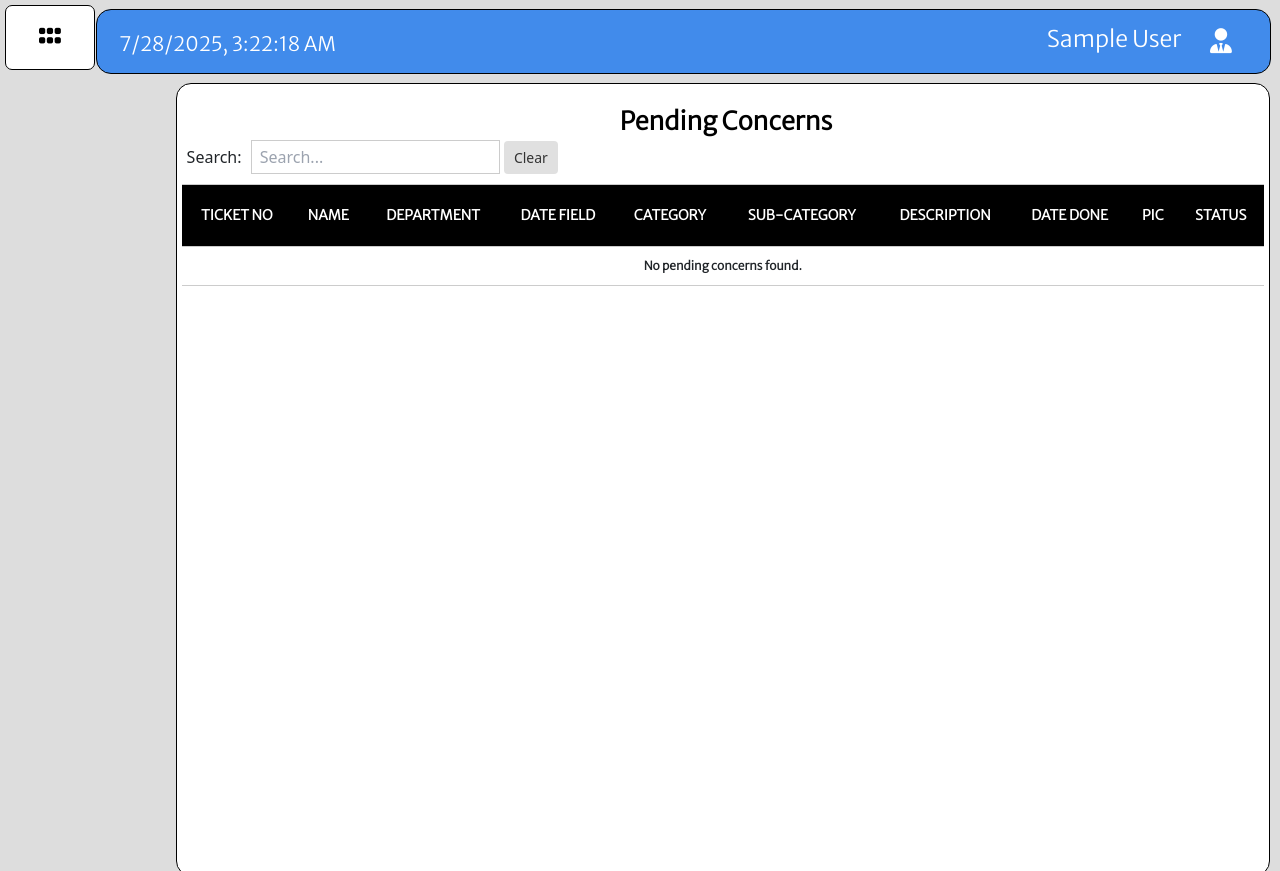
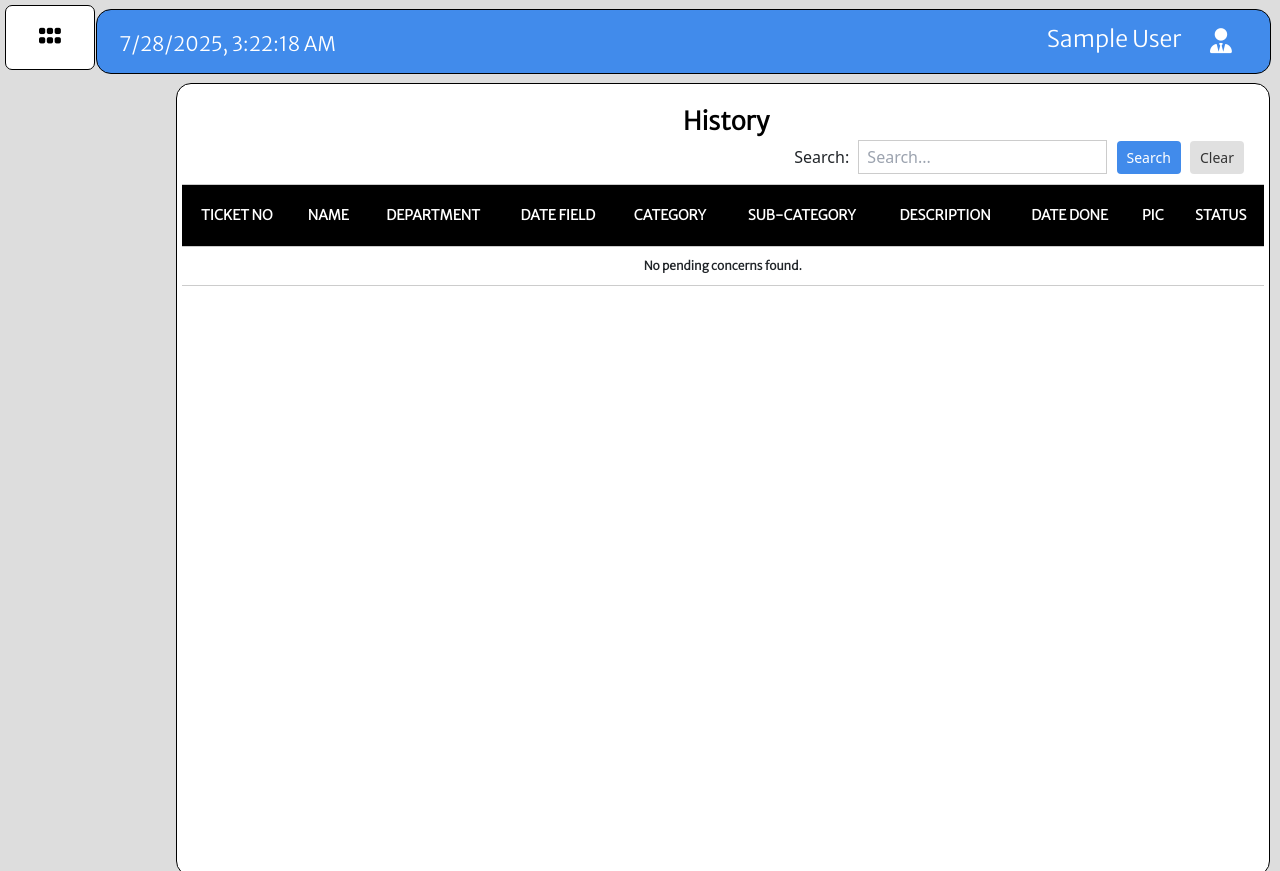
Before and after one commit to Louie-Web-Dev/ticketing-system, a PHP site: page /admin/history.php in a window 1280 px wide. Run offline with PHP 8.4, Linux system fonts and the light colour scheme; the visitor is signed in with stand-in values (Sample User, id 1); tables that the repository leaves empty or names only in its code hold one stand-in row (values such as "Sample post"); some libraries are stand-ins or nearby versions; some web fonts are replaced.

Commit message:
111111111111111111

```diff
--- a/admin/history.php
+++ b/admin/history.php
@@ -33,18 +33,33 @@
 
     <div class="pendingContainer">
         <div class="displaypending bg-transparent">
-            <h1>Pending Concerns</h1>
+            <h1>History</h1>
         </div>
 
-        <div style="display: flex; justify-content: space-between; align-items: center; margin-bottom: 10px; margin-right: 15px; padding: 0 10px;">
+        <div style="display: flex; justify-content: right; align-items: center; margin-bottom: 10px; margin-right: 15px; padding: 0 10px;">
 
 
             <div>
                 Search:
-                <input type="text" id="searchInput" onkeyup="filterTable()" placeholder="Search..." style="padding: 4px 8px; margin-left: 5px; border: 1px solid #ccc;">
-                <button onclick="clearSearch()" style=" background-color: #e0e0e0; color: #333; border: none; padding: 6px 10px; border-radius: 4px; font-size: 14px; cursor: pointer; transition: background-color 0.2s ease;">
-                    Clear</button>
+                <input type="text" id="searchInput"
+                    placeholder="Search..."
+                    value="<?= isset($_GET['search']) ? htmlspecialchars($_GET['search']) : '' ?>"
+                    onkeydown="if(event.key === 'Enter') searchNow();"
+                    style="padding: 4px 8px; margin-left: 5px; border: 1px solid #ccc;">
+
+                <button onclick="searchNow()"
+                    style="background-color: #418bebff; color: white; border: none; padding: 6px 10px; border-radius: 4px; font-size: 14px; cursor: pointer; margin-left: 5px;">
+                    Search
+                </button>
+
+                <button onclick="clearSearch()"
+                    style="background-color: #e0e0e0; color: #333; border: none; padding: 6px 10px; border-radius: 4px; font-size: 14px; cursor: pointer; margin-left: 5px;">
+                    Clear
+                </button>
             </div>
+
+
+
         </div>
 
         <div class="table-section">
@@ -73,14 +88,32 @@
                     $startFrom = ($page - 1) * $entriesPerPage;
 
                     // Count total records
-                    $countSql = "SELECT COUNT(*) AS total FROM concerns WHERE status = 'done'";
+                    $searchTerm = isset($_GET['search']) ? mysqli_real_escape_string($conn, $_GET['search']) : '';
+
+                    $where = "WHERE status = 'done'";
+                    if (!empty($searchTerm)) {
+                        $where .= " AND (
+                            ticket_no LIKE '%$searchTerm%' OR
+                            name LIKE '%$searchTerm%' OR
+                            department LIKE '%$searchTerm%' OR
+                            category LIKE '%$searchTerm%' OR
+                            sub_cat LIKE '%$searchTerm%' OR
+                            description LIKE '%$searchTerm%' OR
+                            date_accomplished LIKE '%$searchTerm%' OR
+                            pic LIKE '%$searchTerm%'
+                        )";
+                    }
+
+                    // Count filtered rows
+                    $countSql = "SELECT COUNT(*) AS total FROM concerns $where";
                     $countResult = mysqli_query($conn, $countSql);
                     $totalRows = mysqli_fetch_assoc($countResult)['total'];
                     $totalPages = ceil($totalRows / $entriesPerPage);
 
-                    // Fetch paginated data
-                    $sql = "SELECT * FROM concerns WHERE status = 'done' ORDER BY id DESC LIMIT $startFrom, $entriesPerPage";
+                    // Fetch filtered, paginated results
+                    $sql = "SELECT * FROM concerns $where ORDER BY id DESC LIMIT $startFrom, $entriesPerPage";
                     $result = mysqli_query($conn, $sql);
+
 
 
                     if (mysqli_num_rows($result) > 0):
@@ -130,32 +163,26 @@
                 $startPage = max(1, $endPage - $visiblePages + 1);
             }
 
+            // Add search query to links
+            $searchQuery = isset($_GET['search']) ? '&search=' . urlencode($_GET['search']) : '';
+
             // Prev
             if ($page > 1) {
-                echo '<a href="?page=' . ($page - 1) . '&limit=' . $entriesPerPage . '" style="margin:0 5px;">&laquo; Prev</a>';
+                echo '<a href="?page=' . ($page - 1) . '&limit=' . $entriesPerPage . $searchQuery . '" style="margin:0 5px;">&laquo; Prev</a>';
             }
 
             // Page numbers
             for ($i = $startPage; $i <= $endPage; $i++) {
-                echo '<a href="?page=' . $i . '&limit=' . $entriesPerPage . '" style="margin:0 5px; padding: 6px 10px; border: 1px solid #ccc; background: ' . ($i == $page ? '#9cc5fa' : '#fff') . '; color: ' . ($i == $page ? '#000' : '#007bff') . '; text-decoration: none; border-radius: 4px;">' . $i . '</a>';
+                echo '<a href="?page=' . $i . '&limit=' . $entriesPerPage . $searchQuery . '" style="margin:0 5px; padding: 6px 10px; border: 1px solid #ccc; background: ' . ($i == $page ? '#9cc5fa' : '#fff') . '; color: ' . ($i == $page ? '#000' : '#007bff') . '; text-decoration: none; border-radius: 4px;">' . $i . '</a>';
             }
 
             // Next
             if ($page < $totalPages) {
-                echo '<a href="?page=' . ($page + 1) . '&limit=' . $entriesPerPage . '" style="margin:0 5px;">Next &raquo;</a>';
+                echo '<a href="?page=' . ($page + 1) . '&limit=' . $entriesPerPage . $searchQuery . '" style="margin:0 5px;">Next &raquo;</a>';
             }
             ?>
         </div>
 
-        <script>
-            function changeLimit(select) {
-                const limit = select.value;
-                const urlParams = new URLSearchParams(window.location.search);
-                urlParams.set('limit', limit);
-                urlParams.set('page', 1); // reset to first page
-                window.location.search = urlParams.toString();
-            }
-        </script>
 
         <script>
             // desc js
@@ -177,34 +204,20 @@
 
 
     <script>
-        // search js
-        function filterTable() {
-            const input = document.getElementById("searchInput").value.toLowerCase();
-            const table = document.querySelector(".table-section table");
-            const rows = table.querySelectorAll("tbody tr");
-            const entries = parseInt(document.getElementById("entriesCount").value);
-
-            let shown = 0;
-
-            rows.forEach((row, index) => {
-                const text = row.textContent.toLowerCase();
-                const match = text.includes(input);
-
-                if (match && shown < entries) {
-                    row.style.display = "";
-                    shown++;
-                } else {
-                    row.style.display = "none";
-                }
-            });
+        function searchNow() {
+            const search = document.getElementById("searchInput").value.trim();
+            const urlParams = new URLSearchParams(window.location.search);
+            urlParams.set("search", search);
+            urlParams.set("page", 1); // Reset to first page
+            window.location.search = urlParams.toString();
         }
 
         function clearSearch() {
-            document.getElementById("searchInput").value = "";
-            filterTable();
+            const urlParams = new URLSearchParams(window.location.search);
+            urlParams.delete("search");
+            urlParams.set("page", 1);
+            window.location.search = urlParams.toString();
         }
-
-        window.onload = filterTable;
     </script>
 
     <style>
```
Also changed, not shown: admin/create_user1.php (deleted, +0 -83 lines).
